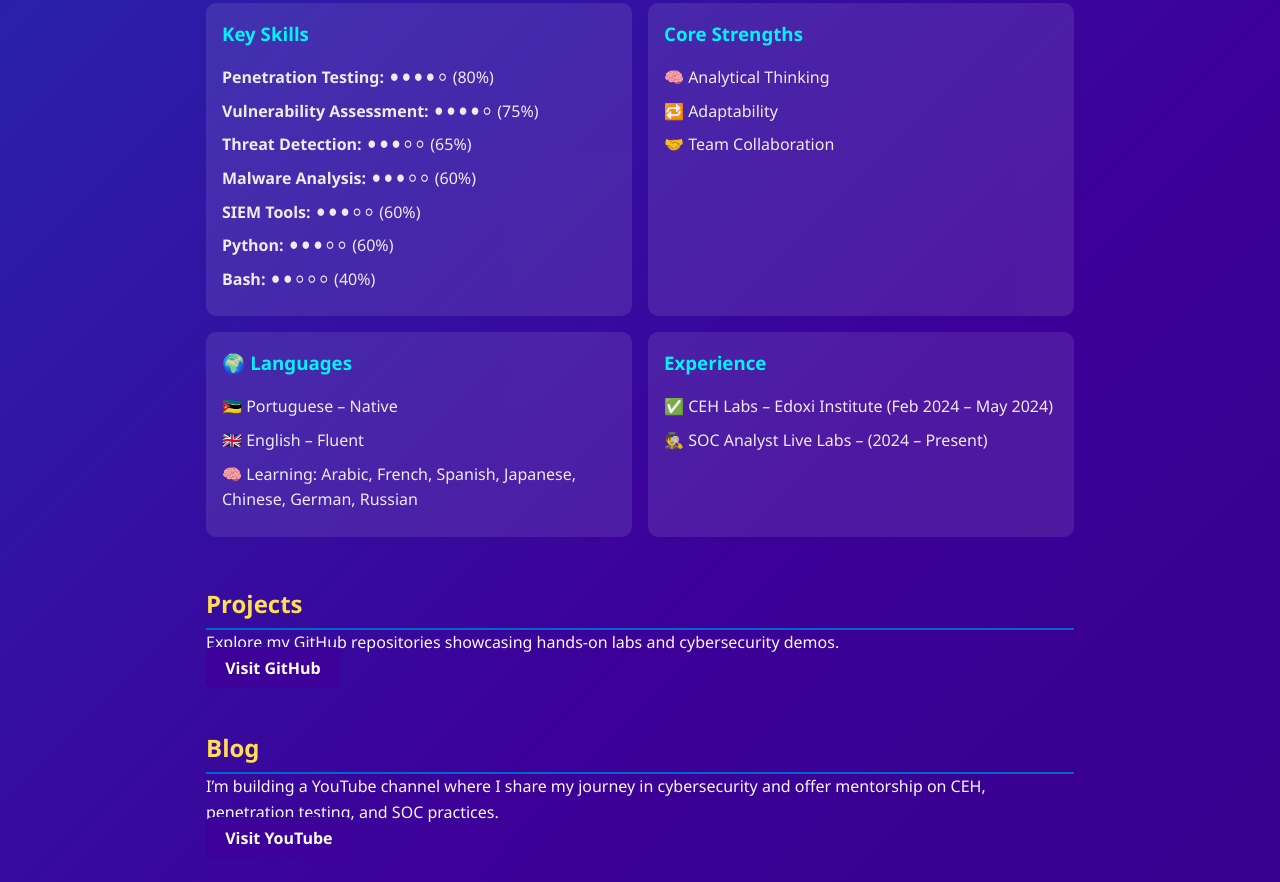
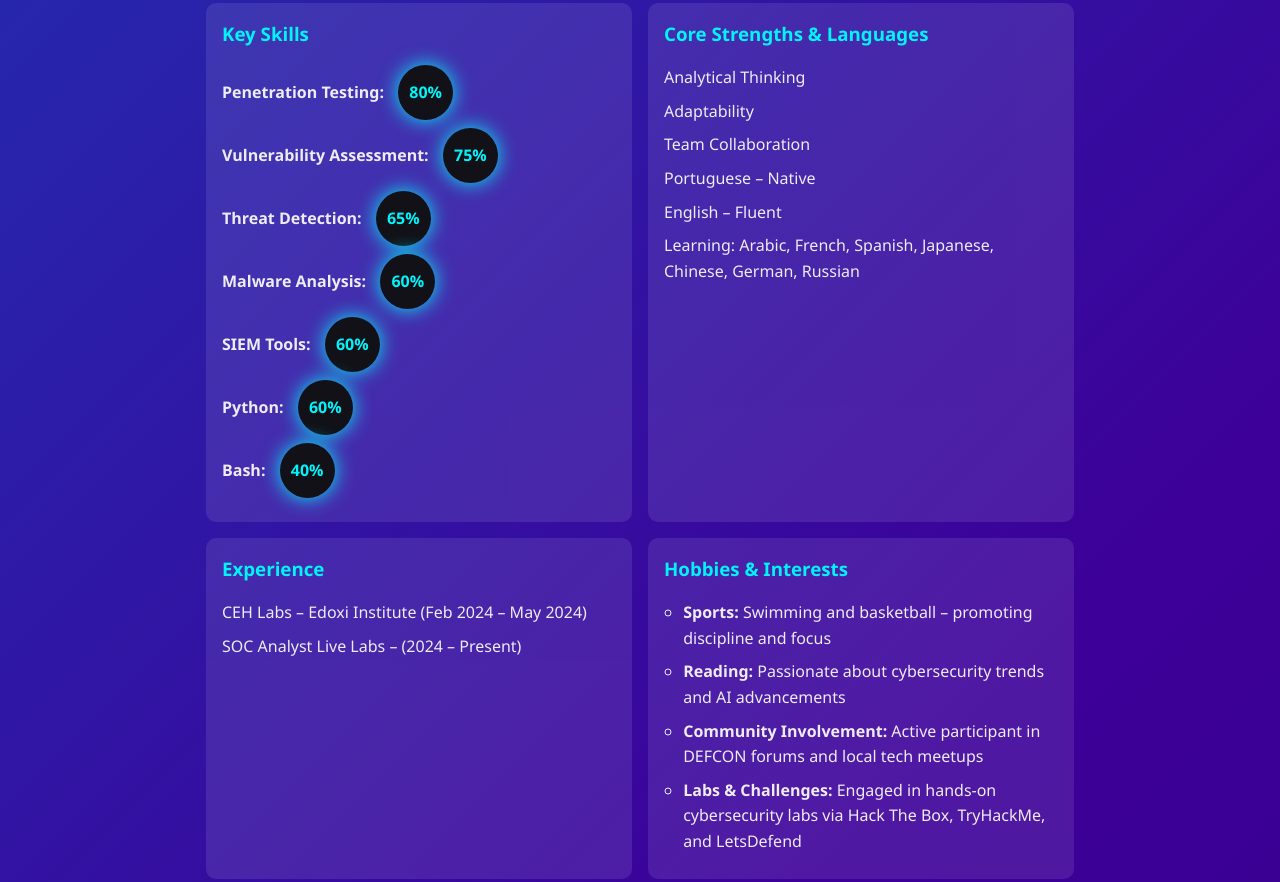
Before and after one commit to Petrasec2025/Web-Dev-Portfolio, a plain HTML site: page index.html in a window 1280 px wide. Shown: the part 610-1492 px from the top of the page. Drawn offline with nearby package versions, Linux system fonts and the light colour scheme.

Commit message:
Update index.html

```diff
--- a/index.html
+++ b/index.html
@@ -5,12 +5,7 @@
   <meta name="viewport" content="width=device-width, initial-scale=1" />
   <title>Petrasec – Petras Guilherme Kulyumba</title>
 
-  <!-- ✅ Boxicons for Icons (Replaces Font Awesome) -->
-  <link
-    href="https://unpkg.com/boxicons@2.1.4/css/boxicons.min.css"
-    rel="stylesheet"
-  />
-
+  <link href="https://unpkg.com/boxicons@2.1.4/css/boxicons.min.css" rel="stylesheet" />
   <link rel="stylesheet" href="style.css" />
   <script defer src="script.js"></script>
 </head>
@@ -52,62 +47,72 @@
       <p>I hold CEH and CompTIA Security+ certifications and am completing my BSc in Cybersecurity at Bath Spa University RAK.</p>
 
       <div class="cards-container">
+        <!-- Key Skills -->
         <article class="card" aria-label="Key Skills">
           <h3>Key Skills</h3>
           <ul class="skills">
-            <li><strong>Penetration Testing:</strong> ⚫⚫⚫⚫⚪ (80%)</li>
-            <li><strong>Vulnerability Assessment:</strong> ⚫⚫⚫⚫⚪ (75%)</li>
-            <li><strong>Threat Detection:</strong> ⚫⚫⚫⚪⚪ (65%)</li>
-            <li><strong>Malware Analysis:</strong> ⚫⚫⚫⚪⚪ (60%)</li>
-            <li><strong>SIEM Tools:</strong> ⚫⚫⚫⚪⚪ (60%)</li>
-            <li><strong>Python:</strong> ⚫⚫⚫⚪⚪ (60%)</li>
-            <li><strong>Bash:</strong> ⚫⚫⚪⚪⚪ (40%)</li>
+            <li><strong>Penetration Testing:</strong> <span class="circle-glow">80%</span></li>
+            <li><strong>Vulnerability Assessment:</strong> <span class="circle-glow">75%</span></li>
+            <li><strong>Threat Detection:</strong> <span class="circle-glow">65%</span></li>
+            <li><strong>Malware Analysis:</strong> <span class="circle-glow">60%</span></li>
+            <li><strong>SIEM Tools:</strong> <span class="circle-glow">60%</span></li>
+            <li><strong>Python:</strong> <span class="circle-glow">60%</span></li>
+            <li><strong>Bash:</strong> <span class="circle-glow">40%</span></li>
           </ul>
         </article>
 
-        <article class="card" aria-label="Core Strengths">
-          <h3>Core Strengths</h3>
+        <!-- Core Strengths + Languages -->
+        <article class="card" aria-label="Strengths and Languages">
+          <h3>Core Strengths & Languages</h3>
           <ul class="core">
-            <li>🧠 Analytical Thinking</li>
-            <li>🔁 Adaptability</li>
-            <li>🤝 Team Collaboration</li>
+            <li>Analytical Thinking</li>
+            <li>Adaptability</li>
+            <li>Team Collaboration</li>
+          </ul>
+          <ul class="languages">
+            <li>Portuguese – Native</li>
+            <li>English – Fluent</li>
+            <li>Learning: Arabic, French, Spanish, Japanese, Chinese, German, Russian</li>
           </ul>
         </article>
 
-        <article class="card" aria-label="Languages">
-          <h3>🌍 Languages</h3>
-          <ul class="languages">
-            <li>🇲🇿 Portuguese – Native</li>
-            <li>🇬🇧 English – Fluent</li>
-            <li>🧠 Learning: Arabic, French, Spanish, Japanese, Chinese, German, Russian</li>
+        <!-- Experience -->
+        <article class="card" aria-label="Experience">
+          <h3>Experience</h3>
+          <ul class="experience">
+            <li>CEH Labs – Edoxi Institute (Feb 2024 – May 2024)</li>
+            <li>SOC Analyst Live Labs – (2024 – Present)</li>
           </ul>
         </article>
 
-        <article class="card" aria-label="Experience">
-          <h3>Experience</h3>
-          <ul class="experience">
-            <li>✅ CEH Labs – Edoxi Institute (Feb 2024 – May 2024)</li>
-            <li>🕵️ SOC Analyst Live Labs – (2024 – Present)</li>
+        <!-- Hobbies & Interests -->
+        <article class="card" aria-label="Hobbies and Interests">
+          <h3>Hobbies & Interests</h3>
+          <ul class="interests">
+            <li><strong>Sports:</strong> Swimming and basketball – promoting discipline and focus</li>
+            <li><strong>Reading:</strong> Passionate about cybersecurity trends and AI advancements</li>
+            <li><strong>Community Involvement:</strong> Active participant in DEFCON forums and local tech meetups</li>
+            <li><strong>Labs & Challenges:</strong> Engaged in hands-on cybersecurity labs via Hack The Box, TryHackMe, and LetsDefend</li>
           </ul>
         </article>
       </div>
     </section>
 
-    <!-- Projects Section -->
+    <!-- Projects -->
     <section id="projects" tabindex="-1" aria-label="Projects Section">
       <h2>Projects</h2>
       <p>Explore my GitHub repositories showcasing hands-on labs and cybersecurity demos.</p>
       <a href="https://github.com/Petrasec2025/Petrasec2025/blob/main/README.md" target="_blank" class="btn" rel="noopener noreferrer">Visit GitHub</a>
     </section>
 
-    <!-- Blog Section -->
+    <!-- Blog -->
     <section id="blog" tabindex="-1" aria-label="Blog Section">
       <h2>Blog</h2>
       <p>I’m building a YouTube channel where I share my journey in cybersecurity and offer mentorship on CEH, penetration testing, and SOC practices.</p>
       <a href="https://www.youtube.com/@Petrasec2025" target="_blank" class="btn" rel="noopener noreferrer">Visit YouTube</a>
     </section>
 
-    <!-- Contact Section -->
+    <!-- Contact -->
     <section id="contact" tabindex="-1" aria-label="Contact Section">
       <h2>Contact</h2>
       <div class="social-icons">
```
